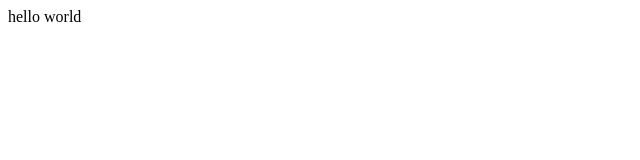
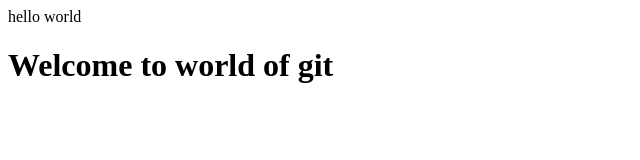
Before and after one commit to aayushsinghh/demo-repo, a plain HTML site: page index.html in a window 1280 px wide. Shown: the whole page, without its empty margins (0-640 px from the left). Drawn offline with Linux system fonts and the light colour scheme.

Commit message:
Added a new line index.html

```diff
--- a/index.html
+++ b/index.html
@@ -1 +1,2 @@
 <p> hello world</p>
+<h1>Welcome to world of git</h1>
```
